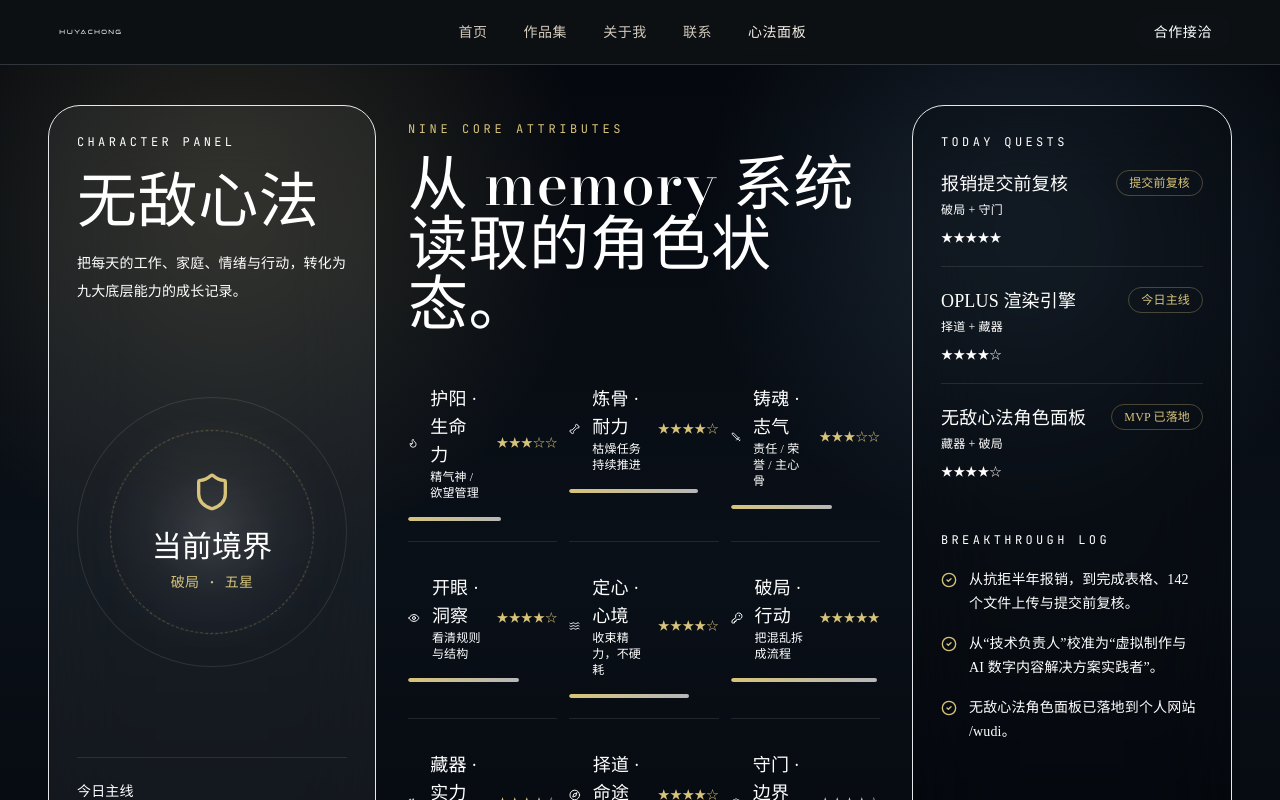
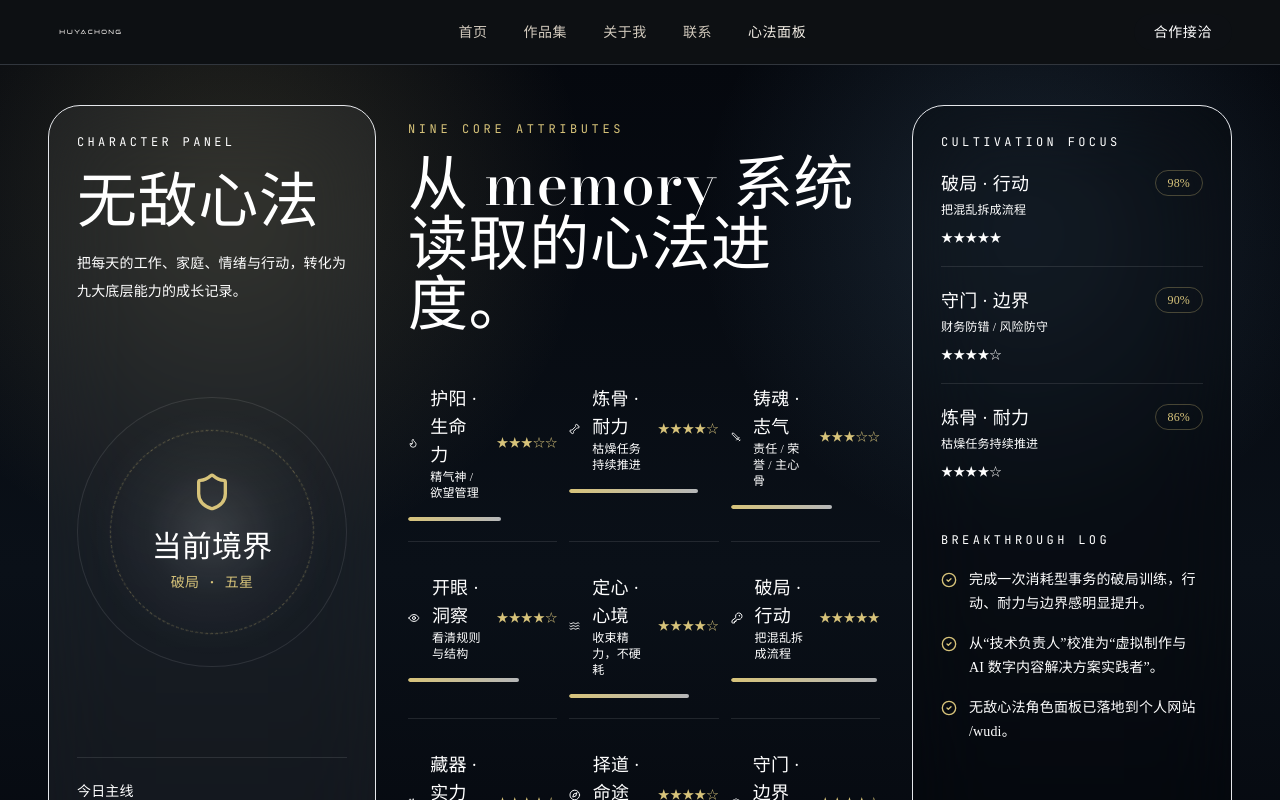
Before and after one commit to gaoxiaoing3-lgtm/yachong-hu-portfolio, a React (Vite) app: page /wudi in a window 1280 px wide. Shown: the top 800 px of the page. Built offline with nearby package versions, Linux system fonts and the light colour scheme.

Commit message:
Hide private tasks on Wudi panel

```diff
--- a/public/wudi-memory.json
+++ b/public/wudi-memory.json
@@ -1,5 +1,5 @@
 {
-  "updatedAt": "2026-05-13T07:26:57.466Z",
+  "updatedAt": "2026-05-13T07:30:14.539Z",
   "realm": "破局 · 五星",
   "mainline": "先清债，再造器",
   "stats": [
@@ -67,28 +67,8 @@
       "note": "财务防错 / 风险防守"
     }
   ],
-  "tasks": [
-    {
-      "title": "报销提交前复核",
-      "type": "破局 + 守门",
-      "state": "提交前复核",
-      "stars": "★★★★★"
-    },
-    {
-      "title": "OPLUS 渲染引擎",
-      "type": "择道 + 藏器",
-      "state": "今日主线",
-      "stars": "★★★★☆"
-    },
-    {
-      "title": "无敌心法角色面板",
-      "type": "藏器 + 破局",
-      "state": "MVP 已落地",
-      "stars": "★★★★☆"
-    }
-  ],
   "breakthroughs": [
-    "从抗拒半年报销，到完成表格、142 个文件上传与提交前复核。",
+    "完成一次消耗型事务的破局训练，行动、耐力与边界感明显提升。",
     "从“技术负责人”校准为“虚拟制作与 AI 数字内容解决方案实践者”。",
     "无敌心法角色面板已落地到个人网站 /wudi。"
   ]
--- a/src/pages/WudiPanel.tsx
+++ b/src/pages/WudiPanel.tsx
@@ -3,13 +3,11 @@ import { motion } from 'framer-motion'
 import { Shield, Flame, Bone, Eye, Waves, KeyRound, Compass, Sparkles, Sword, CheckCircle2 } from 'lucide-react'
 
 type Stat = { key: string; name: string; value: number; stars: string; note: string }
-type Task = { title: string; type: string; state: string; stars: string }
 type WudiMemory = {
   updatedAt?: string
   realm: string
   mainline: string
   stats: Stat[]
-  tasks: Task[]
   breakthroughs: string[]
 }
 
@@ -26,11 +24,6 @@ const fallbackData: WudiMemory = {
     { key: '藏器', name: '实力', value: 76, stars: '★★★★☆', note: '网站 / GitHub / 引擎' },
     { key: '择道', name: '命途', value: 80, stars: '★★★★☆', note: '虚拟制作 + AIGC' },
     { key: '守门', name: '边界', value: 86, stars: '★★★★☆', note: '财务防错 / 风险防守' },
-  ],
-  tasks: [
-    { title: '报销提交前复核', type: '破局 + 守门', state: '进行中', stars: '★★★★★' },
-    { title: 'OPLUS 渲染引擎', type: '择道 + 藏器', state: '今日主线', stars: '★★★★☆' },
-    { title: '无敌心法角色面板', type: '藏器 + 破局', state: 'MVP', stars: '★★★★☆' },
   ],
   breakthroughs: [
     '从抗拒半年报销，到完成表格、142 个文件上传与提交前复核。',
@@ -84,7 +77,7 @@ const WudiPanel = () => {
           <main className="space-y-8">
             <motion.div initial={{ opacity: 0, y: 22 }} animate={{ opacity: 1, y: 0 }} transition={{ delay: 0.08, duration: 0.7, ease: [0.22, 1, 0.36, 1] }} className="pt-4">
               <div className="font-mono text-xs uppercase tracking-[0.3em] text-[#d7c37a]">Nine Core Attributes</div>
-              <h2 className="mt-4 max-w-3xl font-display text-4xl leading-tight md:text-6xl">从 memory 系统读取的角色状态。</h2>
+              <h2 className="mt-4 max-w-3xl font-display text-4xl leading-tight md:text-6xl">从 memory 系统读取的心法进度。</h2>
             </motion.div>
 
             <div className="grid gap-3 md:grid-cols-3">
@@ -113,17 +106,24 @@ const WudiPanel = () => {
 
           <motion.aside initial={{ opacity: 0, x: 24 }} animate={{ opacity: 1, x: 0 }} transition={{ delay: 0.14, duration: 0.7, ease: [0.22, 1, 0.36, 1] }} className="space-y-8 rounded-[2rem] border border-white/12 bg-black/20 p-7 backdrop-blur-2xl">
             <section>
-              <div className="font-mono text-xs uppercase tracking-[0.28em] text-white/42">Today Quests</div>
+              <div className="font-mono text-xs uppercase tracking-[0.28em] text-white/42">Cultivation Focus</div>
               <div className="mt-5 space-y-5">
-                {data.tasks.map((task) => (
-                  <div key={task.title} className="border-b border-white/10 pb-5 last:border-0">
-                    <div className="flex items-start justify-between gap-4">
-                      <div><div className="text-lg">{task.title}</div><div className="mt-1 text-xs text-white/42">{task.type}</div></div>
-                      <div className="rounded-full border border-[#d7c37a]/30 px-3 py-1 text-xs text-[#d7c37a]">{task.state}</div>
+                {data.stats
+                  .slice()
+                  .sort((a, b) => b.value - a.value)
+                  .slice(0, 3)
+                  .map((item) => (
+                    <div key={item.key} className="border-b border-white/10 pb-5 last:border-0">
+                      <div className="flex items-start justify-between gap-4">
+                        <div>
+                          <div className="text-lg">{item.key} · {item.name}</div>
+                          <div className="mt-1 text-xs text-white/42">{item.note}</div>
+                        </div>
+                        <div className="rounded-full border border-[#d7c37a]/30 px-3 py-1 text-xs text-[#d7c37a]">{item.value}%</div>
+                      </div>
+                      <div className="mt-3 font-mono text-xs text-white/58">{item.stars}</div>
                     </div>
-                    <div className="mt-3 font-mono text-xs text-white/58">{task.stars}</div>
-                  </div>
-                ))}
+                  ))}
               </div>
             </section>
 
```
Also changed, not shown: scripts/sync-wudi-memory.mjs (+1 -6 lines), 5 other files (tests, documents, lock files or other folders).
